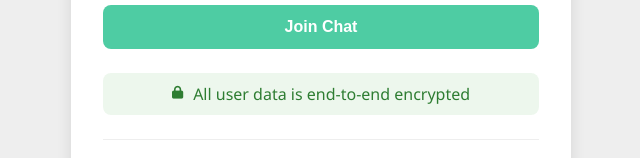
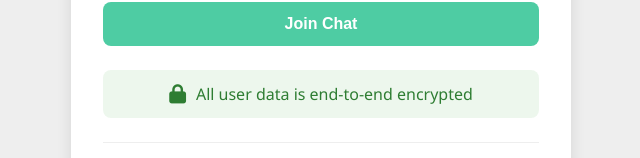
Before and after one commit to faiz990alam/ChatApp, a website: page public/index.html in a window 1280 px wide. Shown: the part 447-605 px from the top of the page, without its empty margins (319-959 px from the left). Drawn offline with nearby package versions, Linux system fonts and the light colour scheme; no server answers.

Commit message:
Update style.css

```diff
--- a/public/style.css
+++ b/public/style.css
@@ -91,14 +91,14 @@ a {
   justify-content: center;
   gap: 10px;
   margin-bottom: 1.5rem;
-  padding: 10px;
+  padding: 13px;
   background-color: rgba(76, 175, 80, 0.1);
   border-radius: var(--border-radius);
   color: #2e7d32;
 }
 
 .encryption-notice i {
-  font-size: 0.8rem;
+  font-size: 1.2rem;
 }
 
 .login-footer {
```
